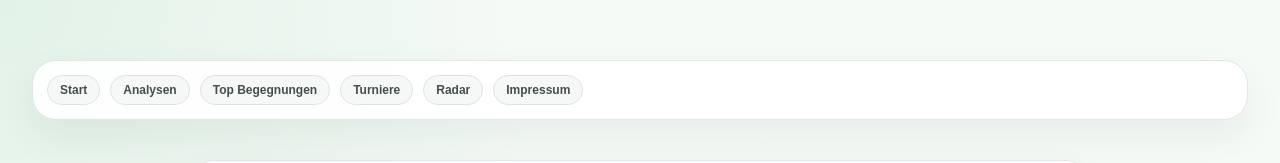
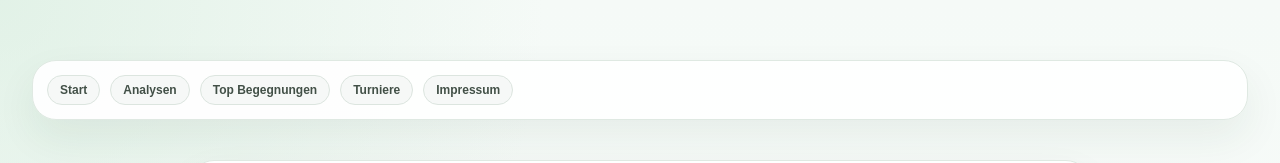
Before and after one commit to jballendo-sys/tnb-herren-live-app, a Next.js app: page /impressum in a window 1280 px wide. Shown: the top 163 px of the page. Built offline with nearby package versions, Linux system fonts and the light colour scheme.

Commit message:
Remove radar from main navigation

```diff
--- a/src/components/MainNav.tsx
+++ b/src/components/MainNav.tsx
@@ -4,7 +4,6 @@ export function MainNav() {
     { href: "/analysen", label: "Analysen" },
     { href: "/duelle", label: "Top Begegnungen" },
     { href: "/turniere", label: "Turniere" },
-    { href: "/radar", label: "Radar" },
     { href: "/impressum", label: "Impressum" }
   ];
 
```
